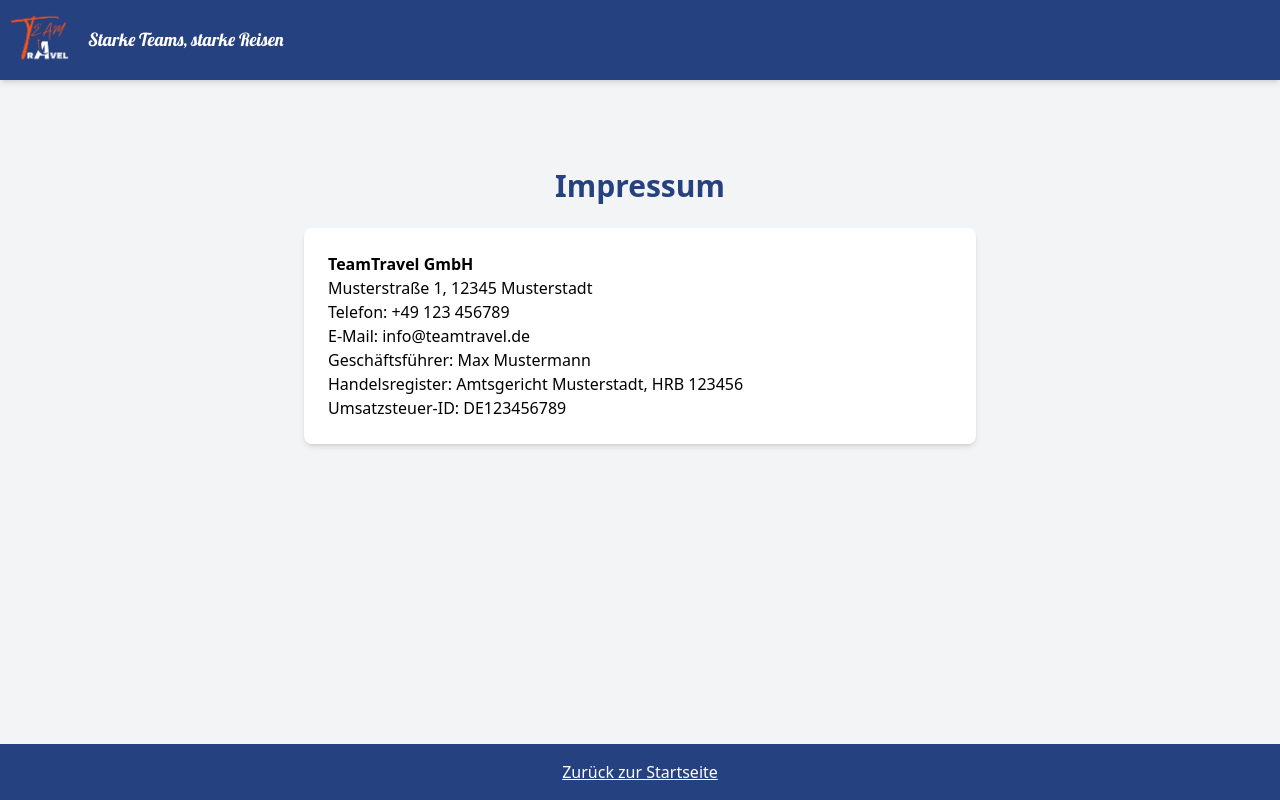
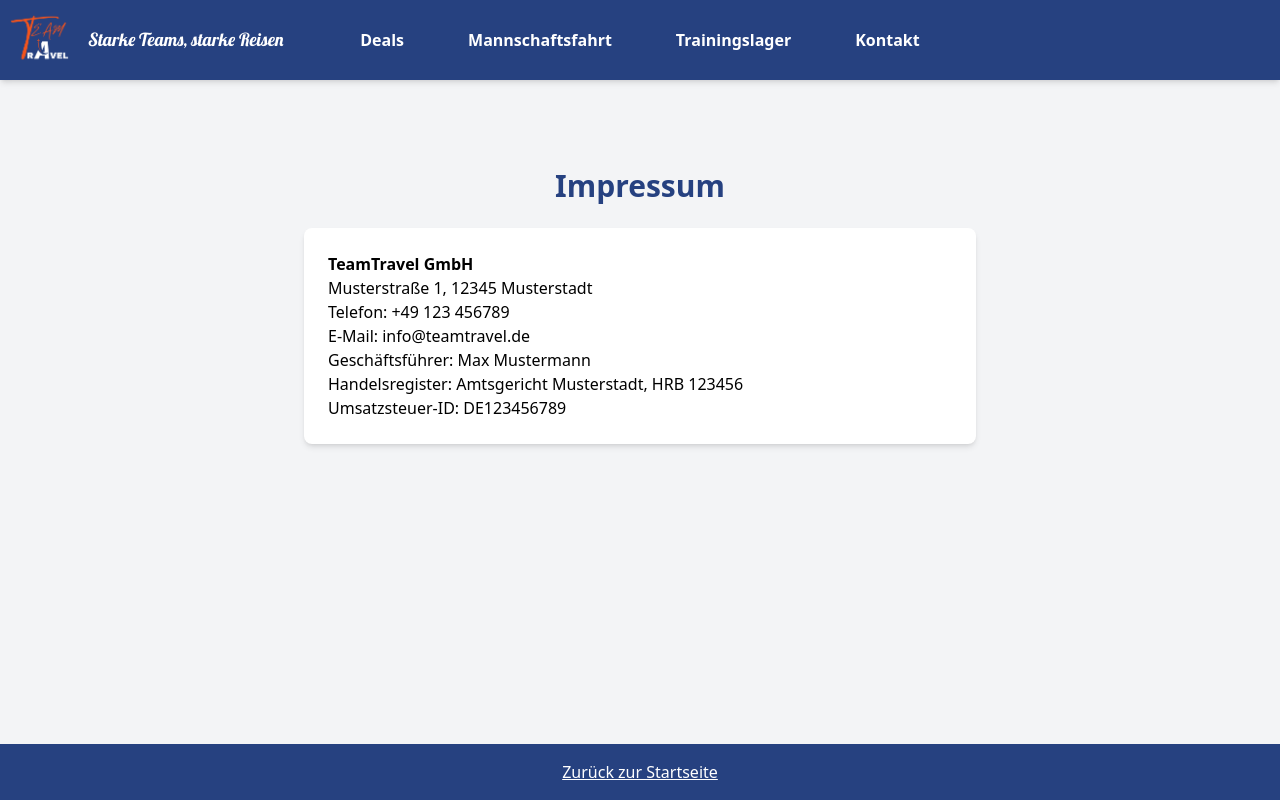
Before and after one commit to Niklas0093/TeamTravel, a plain HTML site: page impressum.html in a window 1280 px wide. Drawn offline with nearby package versions, Linux system fonts and the light colour scheme.

Commit message:
Auslagern des headers
Auslagern des headers

```diff
--- /dev/null
+++ b/header.html
@@ -0,0 +1,21 @@
+<header class="bg-primary text-white sticky top-0 w-full z-50 shadow-md">
+    <div class="container mx-auto flex items-center p-2 relative">
+        <!-- Logo & Slogan links -->
+        <div class="flex items-center">
+            <a href="index.html">
+                <img src="assets/images/Logo.png" alt="TeamTravel Logo" class="h-16 w-auto object-contain">
+            </a>
+            <h1 class="text-lg text-white ml-4 cursor-default font-slogan">Starke Teams, starke Reisen</h1>
+        </div>
+
+        <!-- Navigation -->
+        <nav class="absolute left-1/2 transform -translate-x-1/2">
+            <ul class="flex space-x-16">
+                <li><a href="index.html#deals" class="font-bold hover:text-[#f2541d]">Deals</a></li>
+                <li><a href="index.html#mannschaftsfahrt" class="font-bold hover:text-[#f2541d]">Mannschaftsfahrt</a></li>
+                <li><a href="index.html#trainingslager" class="font-bold hover:text-[#f2541d]">Trainingslager</a></li>
+                <li><a href="index.html#kontakt" class="font-bold hover:text-[#f2541d]">Kontakt</a></li>
+            </ul>
+        </nav>
+    </div>
+</header>
--- a/impressum.html
+++ b/impressum.html
@@ -17,15 +17,8 @@
 </head>
 <body class="font-sans bg-gray-100 flex flex-col min-h-screen">
 
-    <!-- Header -->
-    <header class="bg-primary text-white sticky top-0 w-full z-50 shadow-md">
-        <div class="container mx-auto flex items-center p-2">
-            <a href="index.html">
-                <img src="assets/images/Logo.png" alt="TeamTravel Logo" class="h-16 w-auto object-contain">
-            </a>
-            <h1 class="text-lg text-white ml-4 cursor-default font-slogan">Starke Teams, starke Reisen</h1>
-        </div>
-    </header>
+    <!-- Header wird dynamisch geladen -->
+    <div id="header-container"></div>
 
     <!-- Impressum Inhalt -->
     <main class="container mx-auto py-12 mt-10">
@@ -46,5 +39,6 @@
         <a href="index.html" class="underline hover:text-gray-300">Zurück zur Startseite</a>
     </footer>
 
+    <script src="script.js"></script>
 </body>
 </html>
--- a/script.js
+++ b/script.js
@@ -1,6 +1,14 @@
 document.addEventListener("DOMContentLoaded", function() {
+    // Header dynamisch laden
+    fetch("header.html")
+        .then(response => response.text())
+        .then(data => {
+            document.getElementById("header-container").innerHTML = data;
+        })
+        .catch(error => console.error("Fehler beim Laden des Headers:", error));
+
+    // Impressum-Link verwalten (falls nötig)
     const impressumLink = document.getElementById("impressum-link");
-
     if (impressumLink) {
         impressumLink.addEventListener("click", function(event) {
             event.preventDefault();
```
Also changed, not shown: index.html (+10 -12 lines).
